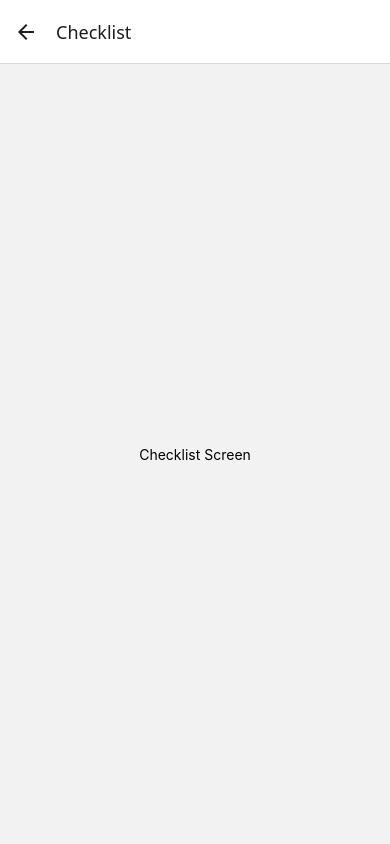
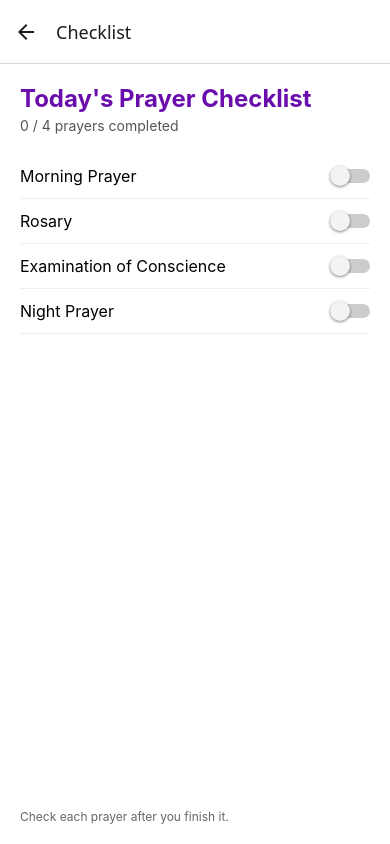
Before and after one commit to TUDublinBlanchBusinessIT/project-Cianan-C-1, a React Native app in the folder DeoApp/: screen /Checklist in a window 390 px wide. Built offline with nearby package versions, Linux system fonts and the light colour scheme.

Commit message:
forgot to commit for the prayer list screen but have completed the checklist too

```diff
--- a/DeoApp/screens/ChecklistScreen.js
+++ b/DeoApp/screens/ChecklistScreen.js
@@ -1,10 +1,95 @@
-import * as React from 'react';
-import { View, Text } from 'react-native';
+
+import React, { useState } from 'react';
+import { View, Text, StyleSheet, FlatList, Switch } from 'react-native';
+
+const GOLD = '#FFD700';
+const PURPLE = '#6A0DAD';
 
 export default function ChecklistScreen() {
+  const [items, setItems] = useState([
+    { id: '1', label: 'Morning Prayer', done: false },
+    { id: '2', label: 'Rosary', done: false },
+    { id: '3', label: 'Examination of Conscience', done: false },
+    { id: '4', label: 'Night Prayer', done: false },
+  ]);
+
+  const toggleItem = (id) => {
+    setItems(prev =>
+      prev.map(item =>
+        item.id === id ? { ...item, done: !item.done } : item
+      )
+    );
+  };
+
+  const completedCount = items.filter(item => item.done).length;
+
   return (
-    <View style={{ flex: 1, justifyContent: 'center', alignItems: 'center' }}>
-      <Text>Checklist Screen</Text>
+    <View style={styles.container}>
+      <Text style={styles.header}>Today&apos;s Prayer Checklist</Text>
+      <Text style={styles.subHeader}>
+        {completedCount} / {items.length} prayers completed
+      </Text>
+
+      <FlatList
+        data={items}
+        keyExtractor={item => item.id}
+        renderItem={({ item }) => (
+          <View style={styles.row}>
+            <Text style={[styles.label, item.done && styles.labelDone]}>
+              {item.label}
+            </Text>
+            <Switch
+              value={item.done}
+              onValueChange={() => toggleItem(item.id)}
+              trackColor={{ false: '#ccc', true: GOLD }}
+              thumbColor={item.done ? PURPLE : '#f4f3f4'}
+            />
+          </View>
+        )}
+        style={{ marginTop: 20 }}
+      />
+
+      <Text style={styles.hint}>
+        Check each prayer after you finish it.
+      </Text>
     </View>
   );
 }
+
+const styles = StyleSheet.create({
+  container: {
+    flex: 1,
+    backgroundColor: '#FFF',
+    padding: 20,
+  },
+  header: {
+    fontSize: 24,
+    fontWeight: '700',
+    color: PURPLE,
+  },
+  subHeader: {
+    marginTop: 4,
+    fontSize: 14,
+    color: '#555',
+  },
+  row: {
+    flexDirection: 'row',
+    justifyContent: 'space-between',
+    alignItems: 'center',
+    paddingVertical: 12,
+    borderBottomWidth: 1,
+    borderBottomColor: '#eee',
+  },
+  label: {
+    fontSize: 16,
+  },
+  labelDone: {
+    textDecorationLine: 'line-through',
+    color: '#888',
+  },
+  hint: {
+    marginTop: 20,
+    fontSize: 12,
+    color: '#666',
+  },
+});
```
